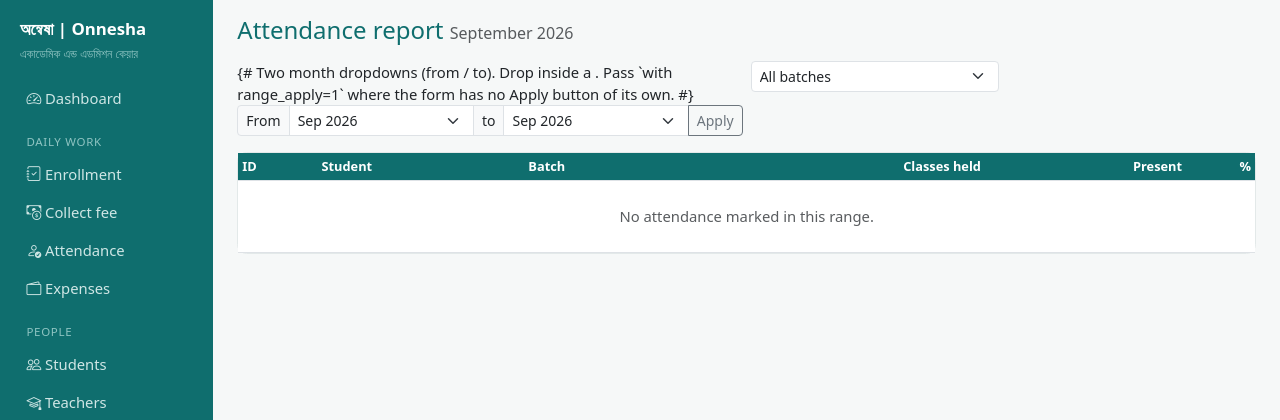
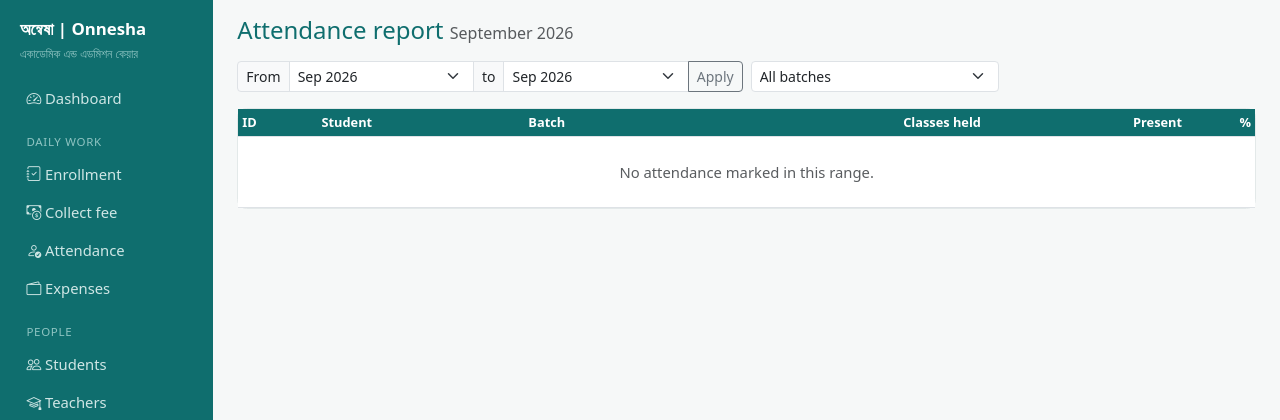
Before and after one commit to RakibulNayeem/onnesha_website, a Django app: page /manage/attendance/report/ in a window 1280 px wide. Shown: the top 420 px of the page. Run offline with Django 5.2, Linux system fonts and the light colour scheme; the visitor is signed in with stand-in values (Sample User, id 1); data comes from the database, SQL or seed files in the repository; data that the repository does not hold is empty.

Commit message:
Stop the range picker's comment printing on the page
Django only honours {# #} on a single line, so the two-line note rendered
as visible text - and the browser ate the <form> tag inside it. Use
{% comment %}.

Co-Authored-By: Claude Opus 5 <noreply@anthropic.com>

```diff
--- a/core/templates/core/_month_range.html
+++ b/core/templates/core/_month_range.html
@@ -1,5 +1,5 @@
-{# Two month dropdowns (from / to). Drop inside a <form method="get">.
-   Pass `with range_apply=1` where the form has no Apply button of its own. #}
+{% comment %}Two month dropdowns (from / to). Drop inside a GET form.
+Pass `with range_apply=1` where the form has no Apply button of its own.{% endcomment %}
 <div class="input-group input-group-sm flex-nowrap">
   <span class="input-group-text">From</span>
   <select name="from" class="form-select form-select-sm">
```
